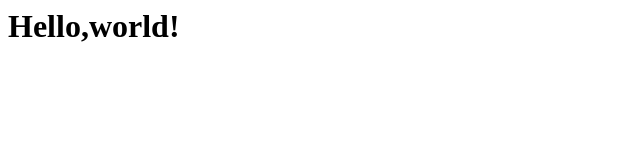
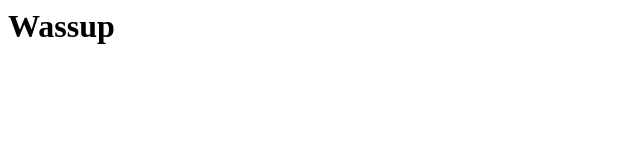
Before and after one commit to calistasuherman/calistasuherman.github.io, a plain HTML site: page index.html in a window 1280 px wide. Shown: the whole page, without its empty margins (0-640 px from the left). Drawn offline with Linux system fonts and the light colour scheme.

Commit message:
Update index.html

```diff
--- a/index.html
+++ b/index.html
@@ -1 +1 @@
-<h1>Hello,world!</h1>
+<h1>Wassup</h1>
```
